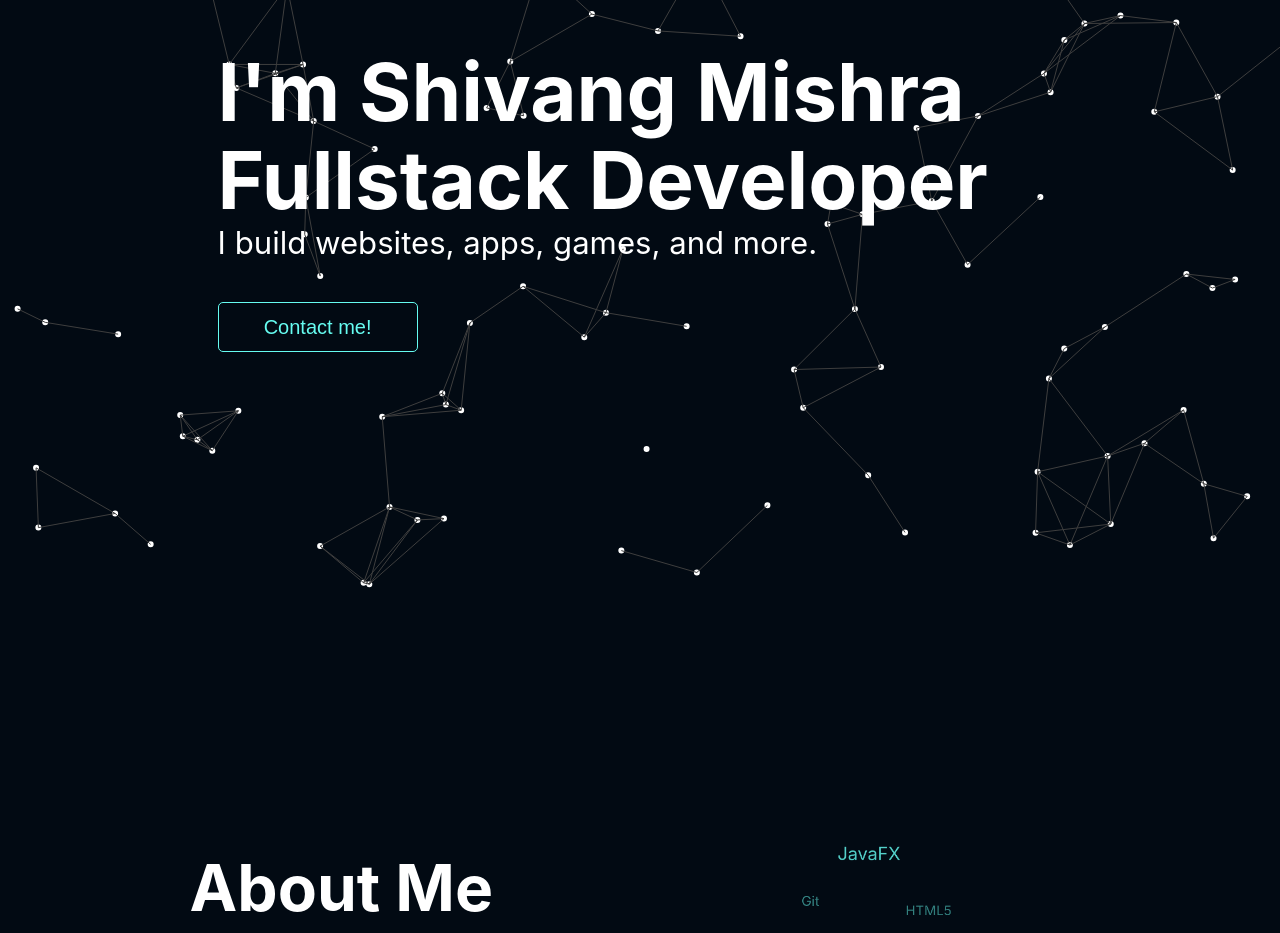
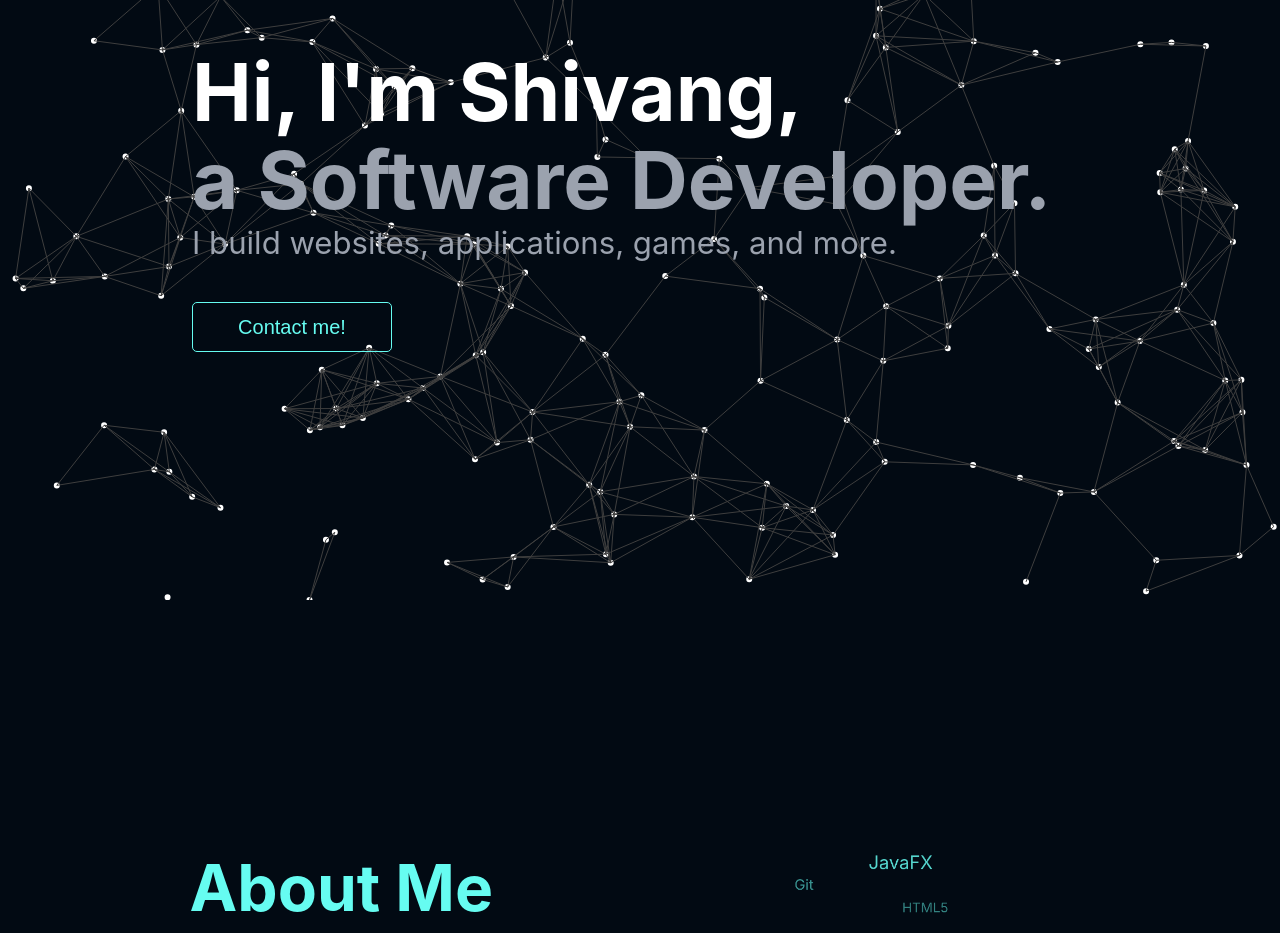
Before and after one commit to ShivangMishra/ShivangMishra.github.io, a React (Create React App) app: page / in a window 1280 px wide. Shown: the part 200-1133 px from the top of the page. Built offline with nearby package versions, Linux system fonts and the light colour scheme.

Commit message:
slight changes in UI

```diff
--- a/src/App.css
+++ b/src/App.css
@@ -7,6 +7,7 @@
   --light-gray: #9ba2ae;
   --gray: #191919;
   --text-color: var(--white);
+  --sub-text-color: var(--light-gray);
   --link-color: var(--light-gray);
   --link-hover-color: var(--white);
   --link-active-color: var(--light-blue);
--- a/src/App.js
+++ b/src/App.js
@@ -4,16 +4,18 @@ import Home from "./components/home/Home";
 import About from "./components/about/About";
 import Work from "./components/work/Work";
 import { useEffect } from "react";
+import Contact from "./components/contact/Contact";
 function App() {
   useEffect(() => {
     console.log(window.TagCanvas);
-  },[]);
+  }, []);
   return (
     <>
       <Navbar />
       <Home />
       <About />
       <Work />
+      <Contact />
     </>
   );
 }
--- a/src/canvasAnim.js
+++ b/src/canvasAnim.js
@@ -102,7 +102,7 @@ const animate = (timestamp) => {
 const draw = (canvas, offscreenCanvas) => {
   // canvasOff = ctxt.canvasOff;
   // canvas.offscreenCanvas = document.createElement("canvas");
-  numPoints = canvas.width * 0.045;
+  numPoints = canvas.width * 0.09;
   canvasMain = canvas;
   canvasOff = offscreenCanvas;
 
--- a/src/components/about/About.css
+++ b/src/components/about/About.css
@@ -17,7 +17,8 @@
 }
 
 .about-heading {
-  color: var(--text-color);
+  /* color: var(--text-color); */
+  color: var(--light-blue);
   font-size: 4rem;
   margin-bottom: 2rem;
 }
--- a/src/components/home/Home.css
+++ b/src/components/home/Home.css
@@ -1,4 +1,5 @@
 * {
+
   padding: 0;
   margin: 0;
   box-sizing: border-box;
@@ -12,7 +13,7 @@
 }
 
 .hero-sub {
-  color: var(--text-color);
+  color: var(--sub-text-color);
   font-size: 1.946rem;
 }
 
@@ -21,7 +22,7 @@
   z-index: 2;
   pointer-events: none;
   animation: intro-anim 3s cubic-bezier(0.19, 1, 0.22, 1) forwards;
-  padding-left: 17vw;
+  padding-left: 15vw;
 }
 
 .intro-big-heading {
@@ -72,11 +73,11 @@
 
 @media only screen and (max-width: 580px) {
   .intro-big-heading {
-    font-size: 12vw;
+    font-size: 11vw;
   }
 
   .hero-sub {
-    font-size: 3vw;
+    font-size: 6vw;
   }
 
   .intro-text-zone {
--- a/src/components/home/Home.js
+++ b/src/components/home/Home.js
@@ -21,10 +21,10 @@ export default function Home() {
           <span aria-hidden="true">I'm Shivang Mishra</span>
         </p> */}
         {/* </div> */}
-        <h1 className="intro-big-heading">I'm Shivang Mishra</h1>
-        <h1 className="intro-big-heading">Fullstack Developer</h1>
+        <h1 className="intro-big-heading">Hi, I'm Shivang,</h1>
+        <h1 className="intro-big-heading" style={{color:"var(--sub-text-color)"}}>a Software Developer.</h1>
         <p className="hero-sub">
-          I build websites, apps, games, and more.
+          I build websites, applications, games, and more.
         </p>
         <br />
         <br />
--- a/src/components/work/Work.css
+++ b/src/components/work/Work.css
@@ -20,7 +20,8 @@
   text-align: center;
   display: flex;
   font-size: 4rem;
-  color: var(--text-color);
+  /* color: var(--text-color); */
+  color: var(--light-blue);
 }
 
 .work-items-container {
```
